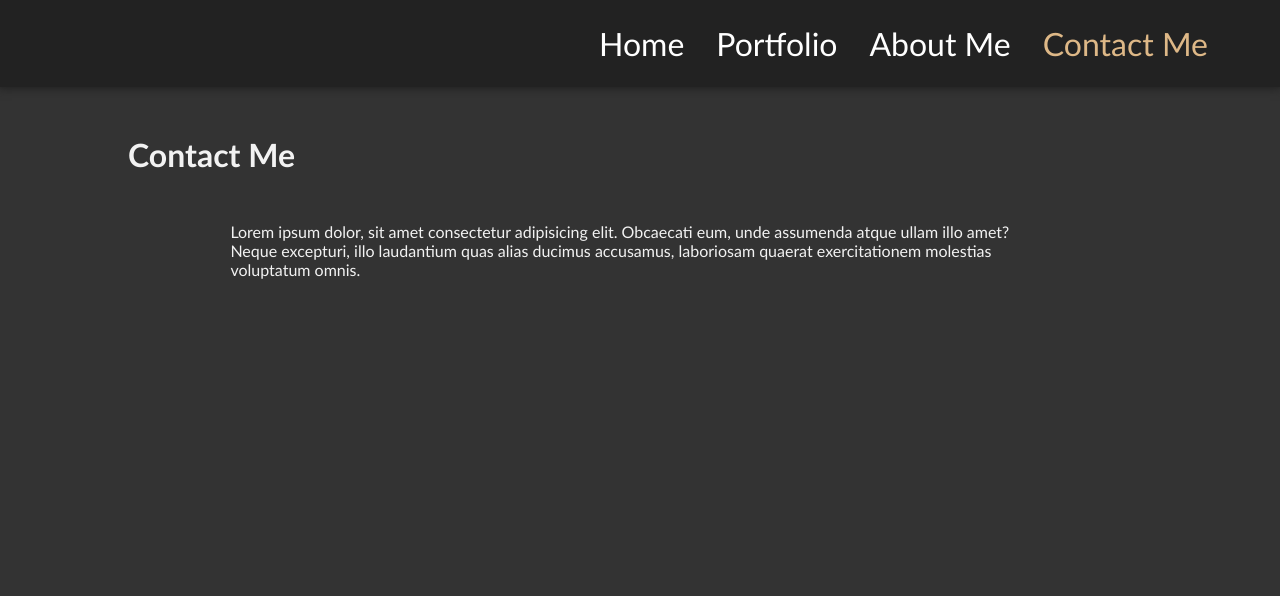
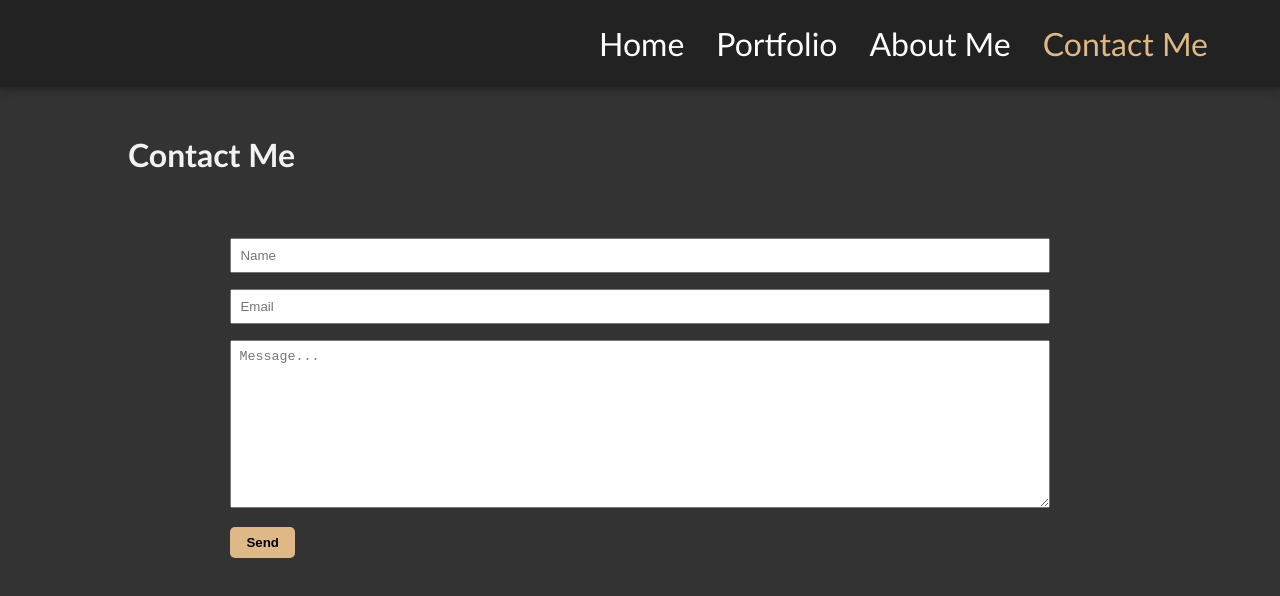
Before and after one commit to clmb00/vite-boolfolio, a Vue app: page /contact-me in a window 1280 px wide. Shown: the top 596 px of the page. Built offline with nearby package versions, Linux system fonts and the light colour scheme.

Commit message:
[add] contacs email frontend

```diff
--- a/src/data/data.js
+++ b/src/data/data.js
@@ -1,3 +1,4 @@
 const url = 'http://127.0.0.1:8000/api/projects';
+const baseUrl = 'http://127.0.0.1:8000/api';
 
-export {url}
+export {url, baseUrl}
--- a/src/pages/Contacts.vue
+++ b/src/pages/Contacts.vue
@@ -1,7 +1,46 @@
 <script>
 
+import axios from 'axios';
+import {baseUrl} from '../data/data';
+
 export default{
-  name: 'Contacts'
+  name: 'Contacts',
+  data(){
+    return{
+        name: '',
+        email: '',
+        message: '',
+        errors: {},
+        loading: false,
+        showForm: true
+    }
+  },
+  methods:{
+    sendForm(){
+
+        this.loading = true;
+
+        const data = {
+            name: this.name,
+            email: this.email,
+            message: this.message,
+        }
+
+        axios.post(baseUrl + '/contacts', data)
+            .then(result => {
+                this.loading = false;
+                if(!result.data.success){
+                    this.errors = result.data.errors;
+                } else {
+                    this.showForm = false;
+                    this.name = '';
+                    this.email = '';
+                    this.message = '';
+                    this.errors = {};
+                }
+            })
+    }
+  }
 }
 
 </script>
@@ -12,7 +51,25 @@ export default{
     <h1>Contact Me</h1>
 
     <div class="container">
-      <p>Lorem ipsum dolor, sit amet consectetur adipisicing elit. Obcaecati eum, unde assumenda atque ullam illo amet? Neque excepturi, illo laudantium quas alias ducimus accusamus, laboriosam quaerat exercitationem molestias voluptatum omnis.</p>
+      <form v-if="showForm" @submit.prevent="sendForm()">
+        <div>
+            <input :class="{'is_invalid': errors.name}" v-model.trim="name" type="text" name="name" placeholder="Name">
+            <p v-for="(error, index) in errors.name" :key="'name-' + index" class="error">{{error}}</p>
+        </div>
+        <div>
+            <input :class="{'is_invalid': errors.email}" v-model.trim="email" type="text" name="email" placeholder="Email">
+            <p v-for="(error, index) in errors.email" :key="'email-' + index" class="error">{{error}}</p>
+        </div>
+        <div>
+            <textarea :class="{'is_invalid': errors.message}" v-model.trim="message" name="message" id="message_contacts" cols="30" rows="10" placeholder="Message..."></textarea>
+            <p v-for="(error, index) in errors.message" :key="'message-' + index" class="error">{{error}}</p>
+        </div>
+
+        <button type="submit" :disabled="loading">{{ loading ? 'Sending...' : 'Send' }}</button>
+
+      </form>
+
+      <h3 v-else> Email send correctly.</h3>
     </div>
 
   </div>
@@ -21,4 +78,38 @@ export default{
 
 <style lang="scss" scoped>
 
+form{
+    div{
+        margin-block: 1rem;
+        width: 100%;
+        *{
+            width: 100%;
+            padding: .5rem;
+        }
+        *.is_invalid{
+            border: 1px solid red;
+        }
+    }
+    button{
+        padding: .5rem 1rem;
+        background-color: burlywood;
+        border: 0;
+        border-radius: 5px;
+        font-weight: bold;
+        cursor: pointer;
+        &:hover{
+            background-color: rgb(254, 228, 196);
+        }
+        &:active{
+            background-color: antiquewhite;
+        }
+    }
+    .error{
+        color: red;
+        margin-block: .25rem;
+        padding: 0;
+        font-size: .8rem;
+    }
+}
+
 </style>
```
